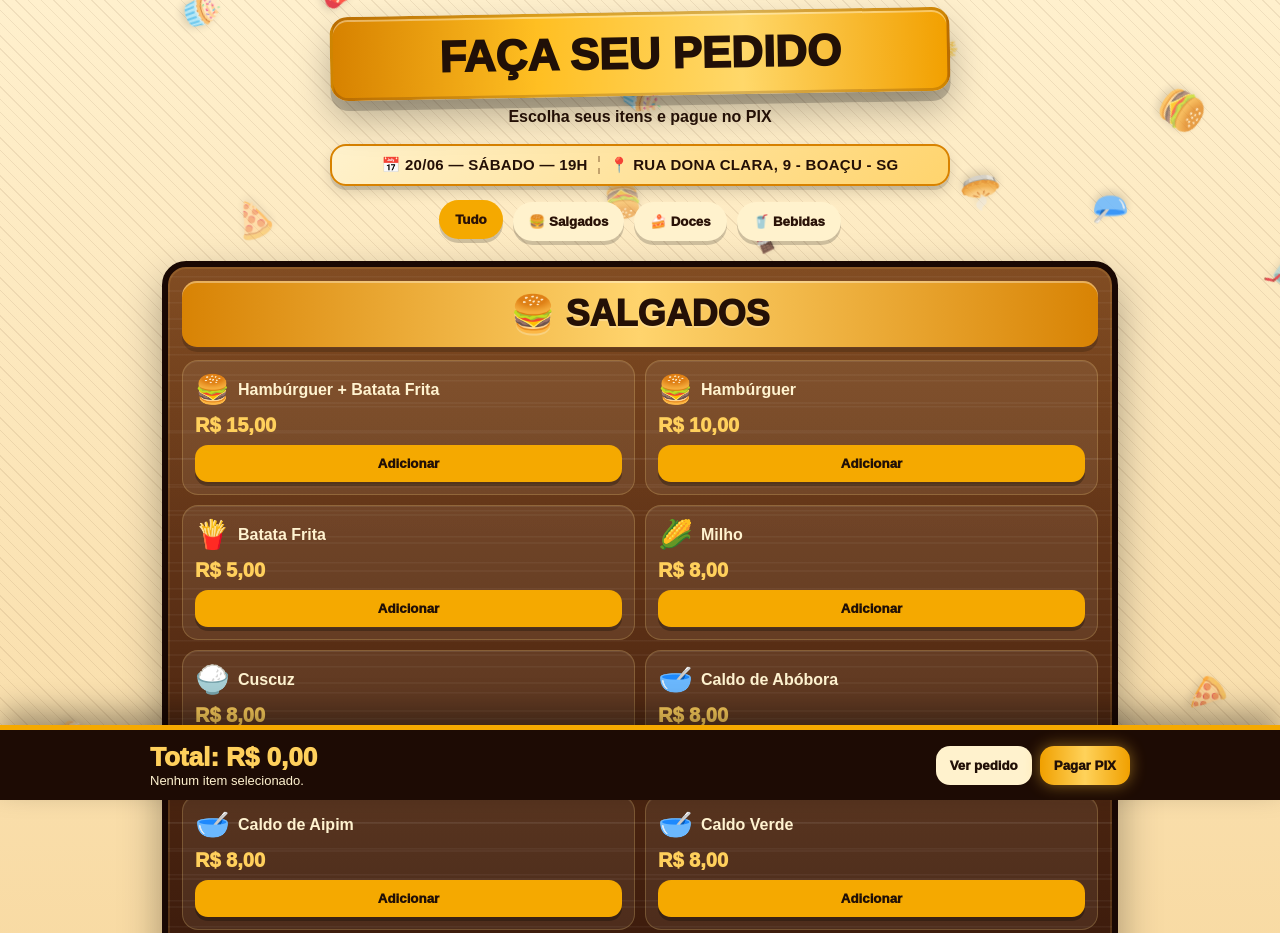
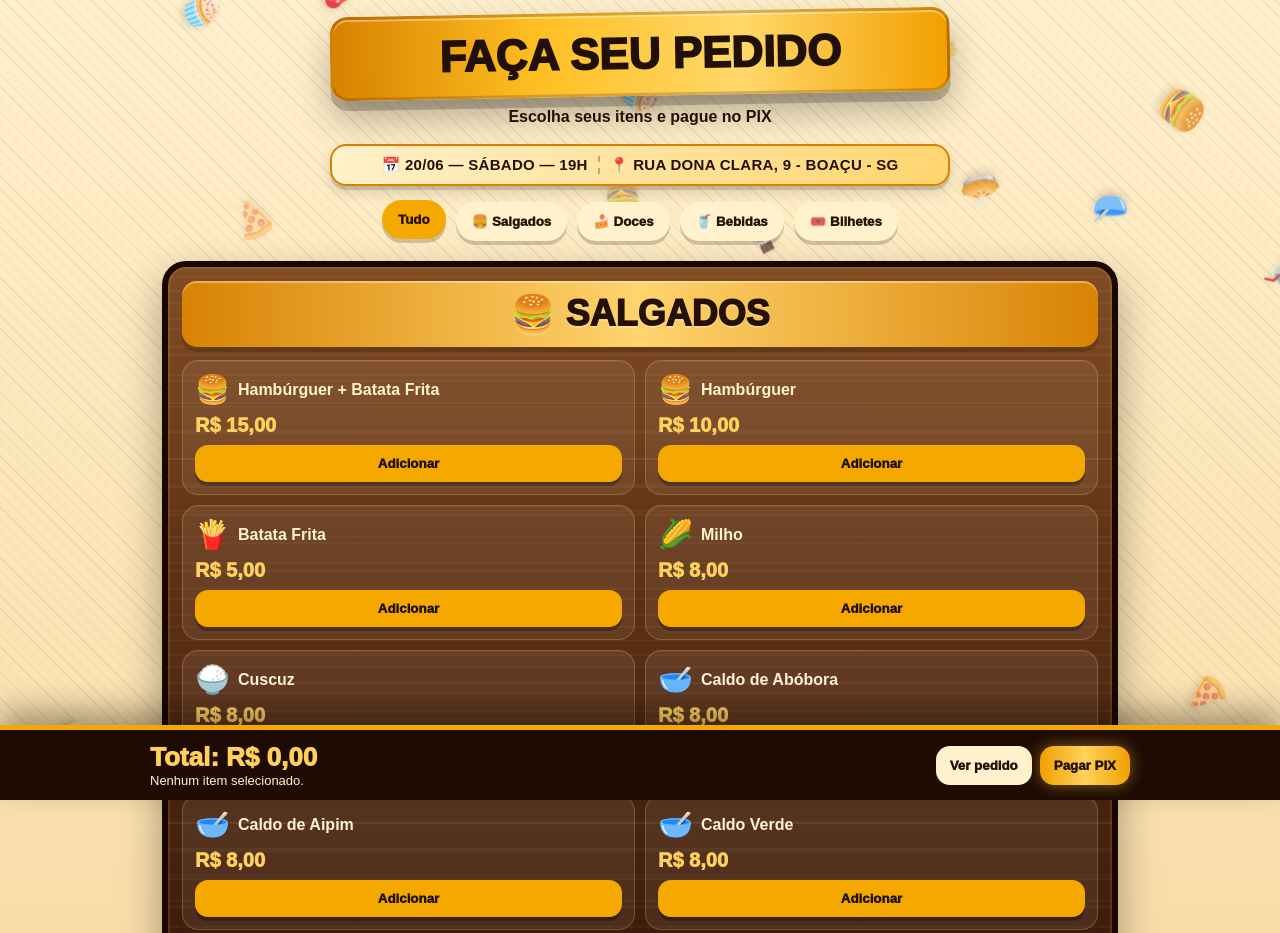
Before and after one commit to ThierryDev499/nosNaRuaCardapio, a plain HTML site: page index.html in a window 1280 px wide. Shown: the top 933 px of the page. Drawn offline with Linux system fonts and the light colour scheme.

Commit message:
adiciona categoria Bilhetes: Pula-Pula R$2, Sorteio 1 número R$5, 3 números R$10

```diff
--- a/index.html
+++ b/index.html
@@ -525,6 +525,7 @@ body{
     <button class="tab" onclick="filter('salgados',this)">🍔 Salgados</button>
     <button class="tab" onclick="filter('doces',this)">🍰 Doces</button>
     <button class="tab" onclick="filter('bebidas',this)">🥤 Bebidas</button>
+    <button class="tab" onclick="filter('bilhetes',this)">🎟️ Bilhetes</button>
   </div>
 
   <div id="menu"></div>
@@ -608,7 +609,8 @@ const groups=[
   ["🍮","Pudim",8],["🍋","Torta de Limão",8],["🍰","Torta Alemã",8],["🍫","Brownie",8],["🍌","Banoffe",8],
   ["🎂","Fatia de Bolo",12],["🍓","Fondue",8],["🧁","Bolo de Pote",8],["🥤","Copo da Felicidade",8]
  ]},
- {cat:"bebidas",title:"🥤 BEBIDAS",items:[["🥤","Refrigerante",1],["🧃","Guaravita",2],["☕","Chocolate Quente",6],["☕","Café Mineiro",6]]}
+ {cat:"bebidas",title:"🥤 BEBIDAS",items:[["🥤","Refrigerante",1],["🧃","Guaravita",2],["☕","Chocolate Quente",6],["☕","Café Mineiro",6]]},
+ {cat:"bilhetes",title:"🎟️ BILHETES",items:[["🎪","Pula-Pula",2],["🎟️","Sorteio — 1 número",5],["🎟️","Sorteio — 3 números",10]]}
 ];
 let current="todos", cart=[];
 function money(v){return v.toFixed(2).replace(".",",")}
```
